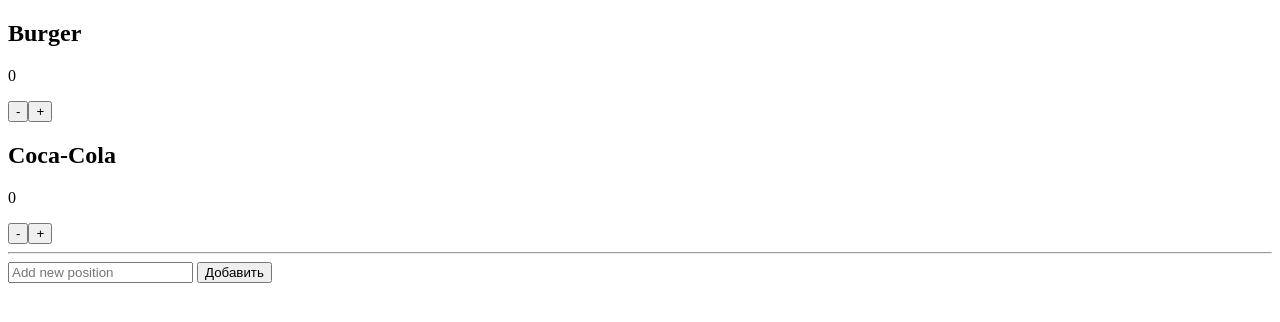
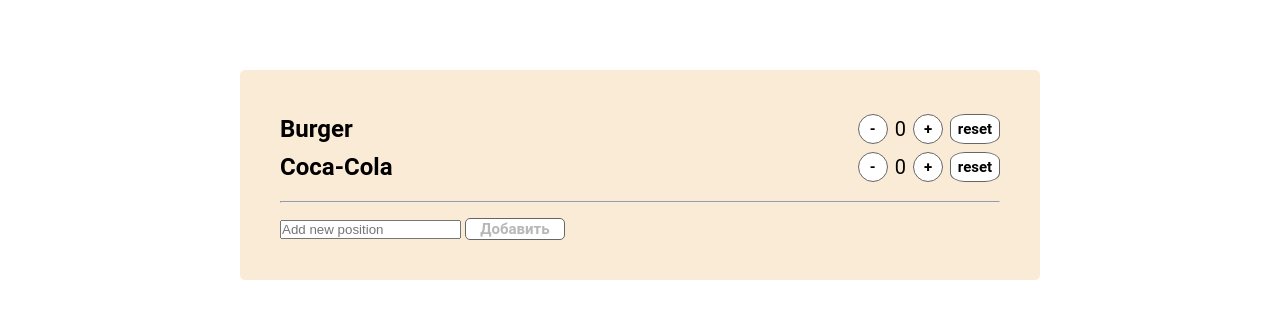
Before and after one commit to Sckits/Counter, a website built with Parcel: page src/index.html in a window 1280 px wide. Built offline with nearby package versions, Linux system fonts and the light colour scheme.

Commit message:
fit: added css n disabled button "add"

```diff
--- a/src/create-counter.ts
+++ b/src/create-counter.ts
@@ -1,24 +1,30 @@
 export function createCounter(name: string) {
     const rootElement = document.createElement("div");
+    rootElement.className = "cart_box"
 
     const title = document.createElement("h2");
     title.innerText = name;
     rootElement.appendChild(title)
+
+    const minus = document.createElement("button");
+    minus.className = "minus"
+    minus.innerText = "-"
+    rootElement.appendChild(minus)
 
     const counterElement = document.createElement("p");
     counterElement.className = "counter";
     counterElement.innerText = "0"
     rootElement.appendChild(counterElement)
 
-    const minus = document.createElement("button");
-    minus.className = "minus"
-    minus.innerText = "-"
-    rootElement.appendChild(minus)
-
     const plus = document.createElement("button");
     plus.className = "plus"
     plus.innerText = "+"
     rootElement.appendChild(plus)
+
+    const reset = document.createElement("button");
+    reset.className = "reset"
+    reset.innerText = "reset"
+    rootElement.appendChild(reset)
 
     let counter = 0;
 
@@ -32,5 +38,10 @@
         counterElement.innerHTML = String(counter);
     })
 
+    reset.addEventListener("click", () => {
+        counter = counter = 0
+        counterElement.innerHTML = String(counter);
+    })
+
     return rootElement;
 }
--- a/src/index.html
+++ b/src/index.html
@@ -4,18 +4,18 @@
     <meta charset="UTF-8">
     <meta http-equiv="X-UA-Compatible" content="IE=edge">
     <meta name="viewport" content="width=device-width, initial-scale=1.0">
+    <link rel="stylesheet" href="style.css">
     <title>Document</title>
 </head>
 <body>
-    <div id="cart"></div>
-    <hr>
-    <input id="cartname" type="text" placeholder="Add new position">
-    <button id="submit">Добавить</button>
-    <h2 class="out"></h2>
+    <div class="box-cart">
+        <div id="cart"></div>
+        <hr>
+        <input id="cartname" type="text" placeholder="Add new position">
+        <button id="submit">Добавить</button>
+        <h2 class="out"></h2>
+    </div>
 
     <script src=./index.ts type="module"></script>
-    <script>
-
-    </script>
 </body>
 </html>
--- a/src/index.ts
+++ b/src/index.ts
@@ -1,5 +1,12 @@
 'use strict'
 import { createCounter } from "./create-counter";
+
+function ctrlButton() {
+    submit.disabled = this.value.trim().length === 0;
+}
+    cartname.addEventListener('input', ctrlButton, false);
+    ctrlButton.call(cartname);
+
 
 const cart = document.getElementById("cart")
 
--- /dev/null
+++ b/src/style.css
@@ -0,0 +1,76 @@
+* {
+    margin: 0;
+    padding: 0;
+    box-sizing: border-box;
+}
+
+body {
+    max-width: 1000px;
+    margin: 0 auto;
+    font-family: 'Roboto', Arial, Helvetica, sans-serif;
+}
+
+hr {
+    margin: 15px 0 15px;
+}
+
+.box-cart {
+    width: 80%;
+    margin: 70px auto 20px;
+    padding: 40px;
+    border-radius: 5px;
+    background-color: antiquewhite;
+}
+
+.cart_box {
+    display: flex;
+    align-items: center;
+    transition: .2s;
+}
+
+button {
+    cursor: pointer;
+    font: 700 15px 'Roboto', Arial, Helvetica, sans-serif;
+}
+
+.minus {
+    margin-left: auto;
+}
+
+.plus {
+    margin-right: 7px;
+}
+
+.reset {
+    width: 50px !important;
+    border-radius: 30% !important;
+}
+
+.cart_box button {
+    transition: .2s;
+    width: 30px;
+    height: 30px;
+    border-radius: 50%;
+    border: 1px solid #666;
+    background-color: white;
+}
+
+.cart_box button:hover {
+    color: white;
+    background-color: #666;
+
+}
+
+.counter {
+    margin: 7px;
+    font-size: 20px;
+}
+
+#submit {
+    width: 100px;
+    border-radius: 5px;
+    padding: 1px;
+    border: 1px solid #666;
+    background-color: white;
+    transition: .2s;
+}
```
